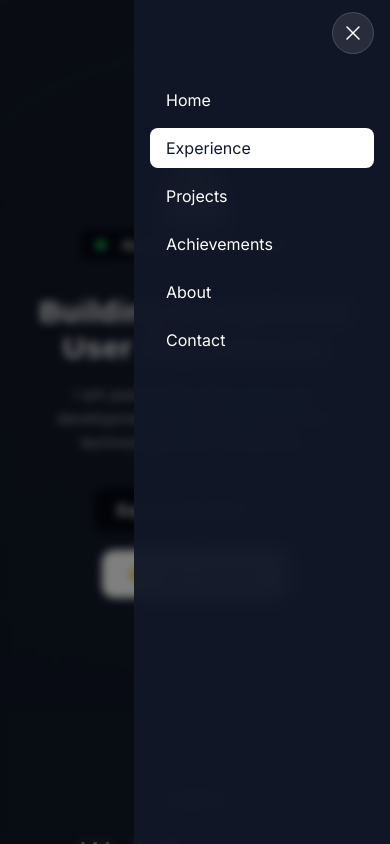
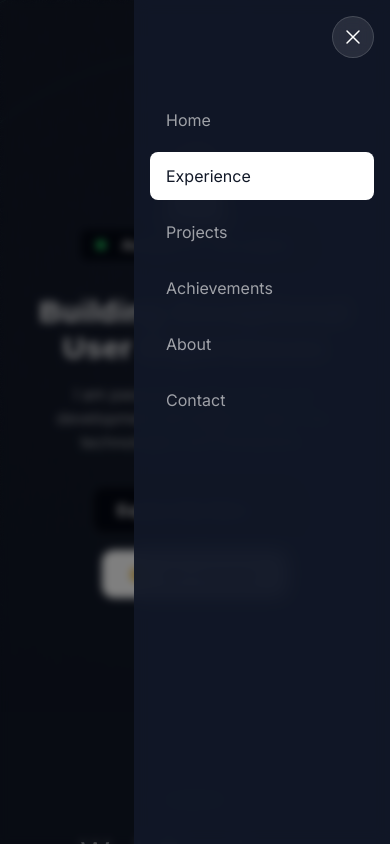
Before and after one commit to IvanGoranov02/Portfolio-Next, a Next.js app: page / in a window 390 px wide. Both pictures are taken after a click on the button 353 px from the left and 33 px from the top of the page. Shown: the top 844 px of the page. Built offline with nearby package versions, Linux system fonts and the light colour scheme; a web font is replaced by a local one.

Commit message:
refactor: Improve mobile navigation and scroll to top button design
- Adjust mobile navigation z-index and spacing for better layout
- Modify mobile menu button and sidebar styling
- Simplify ScrollToTop component with more responsive design
- Update button positioning and visual appearance

```diff
--- a/src/components/Navigation.tsx
+++ b/src/components/Navigation.tsx
@@ -90,7 +90,7 @@ export const Navigation = () => {
       {/* Mobile Menu Button */}
       <button
         onClick={() => setIsMobileMenuOpen(!isMobileMenuOpen)}
-        className="md:hidden fixed top-3 right-4 z-50 p-2 rounded-full bg-white/10 backdrop-blur border border-white/15"
+        className="md:hidden fixed top-4 right-4 z-[60] p-2 rounded-full bg-white/10 backdrop-blur border border-white/15"
       >
         <svg
           xmlns="http://www.w3.org/2000/svg"
@@ -118,19 +118,19 @@ export const Navigation = () => {
 
       {/* Mobile Sidebar */}
       <div
-        className={`fixed inset-y-0 right-0 w-64 bg-gray-900/95 backdrop-blur transform transition-transform duration-300 ease-in-out z-40 md:hidden ${
+        className={`fixed inset-y-0 right-0 w-64 bg-gray-900/95 backdrop-blur transform transition-transform duration-300 ease-in-out z-[55] md:hidden ${
           isMobileMenuOpen ? "translate-x-0" : "translate-x-full"
         }`}
       >
-        <div className="flex flex-col gap-2 p-4 mt-16">
+        <div className="flex flex-col gap-2 p-4 mt-20">
           {navigationItems.map((item) => (
             <button
               key={item.id}
               onClick={() => scrollToSection(item.id)}
-              className={`w-full text-left px-4 py-2 rounded-lg transition-all duration-300 ${
+              className={`w-full text-left px-4 py-3 rounded-lg transition-all duration-300 ${
                 activeSection === item.id
                   ? "bg-white text-gray-900"
-                  : "hover:text-emerald-300"
+                  : "text-white/60 hover:text-emerald-300"
               }`}
             >
               {item.label}
@@ -142,7 +142,7 @@ export const Navigation = () => {
       {/* Overlay */}
       {isMobileMenuOpen && (
         <div
-          className="fixed inset-0 bg-black/50 backdrop-blur-sm z-30 md:hidden"
+          className="fixed inset-0 bg-black/50 backdrop-blur-sm z-[50] md:hidden"
           onClick={() => setIsMobileMenuOpen(false)}
         />
       )}
--- a/src/components/ScrollToTop.tsx
+++ b/src/components/ScrollToTop.tsx
@@ -28,20 +28,14 @@ export const ScrollToTop = () => {
   };
 
   return (
-    <AnimatePresence>
-      {isVisible && (
-        <motion.button
-          initial={{ opacity: 0, y: 20 }}
-          animate={{ opacity: 1, y: 0 }}
-          exit={{ opacity: 0, y: 20 }}
-          whileHover={{ scale: 1.1 }}
-          whileTap={{ scale: 0.95 }}
-          onClick={scrollToTop}
-          className="fixed bottom-8 right-8 bg-white text-gray-950 p-4 rounded-full shadow-lg hover:bg-white/90 transition-all z-50"
-        >
-          <ArrowUpIcon className="size-6 rotate-[-45deg]" />
-        </motion.button>
-      )}
-    </AnimatePresence>
+    <motion.button
+      initial={{ opacity: 0 }}
+      animate={{ opacity: isVisible ? 1 : 0 }}
+      onClick={scrollToTop}
+      className="fixed bottom-4 left-4 md:bottom-8 md:right-8 md:left-auto z-40 p-2 rounded-full bg-white/10 backdrop-blur border border-white/15 hover:bg-white/20 transition-colors"
+      style={{ display: isVisible ? "block" : "none" }}
+    >
+      <ArrowUpIcon className="w-6 h-6" />
+    </motion.button>
   );
 };
```
